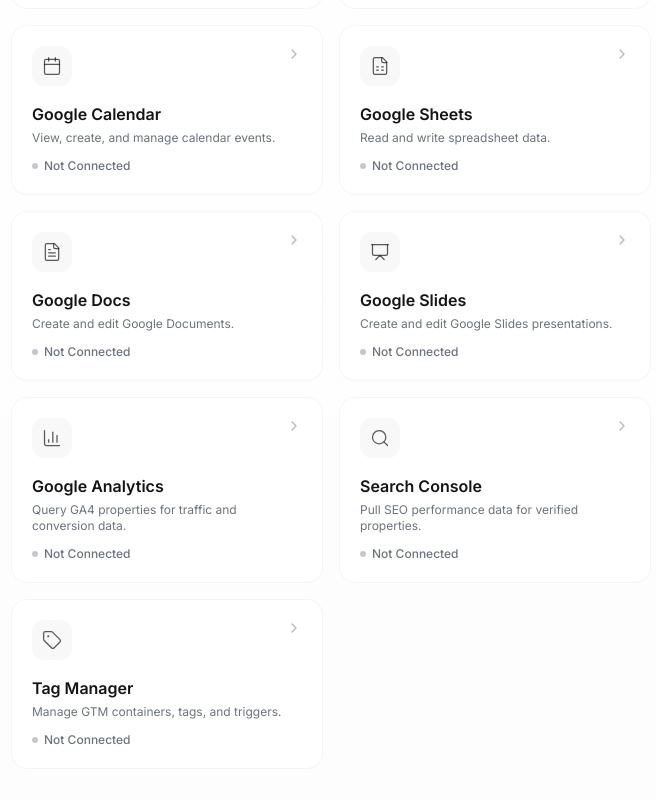
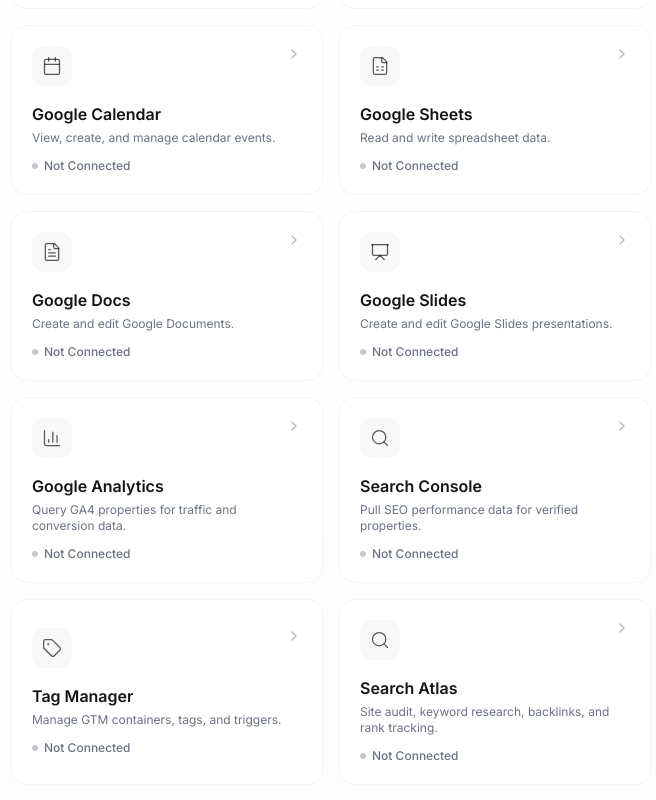
Before and after one commit to thecolinosborne/Ozlon-AI-Search, a React (Vite) app: page /integrations in a window 1280 px wide. Shown: the part 718-1518 px from the top of the page, without its empty margins (309-965 px from the left). Built offline with nearby package versions, Linux system fonts and the light colour scheme; the HTML template or start-up script is replaced by a standard one; what @capacitor-community/sqlite, @capacitor/core, @lovable.dev/cloud-auth-js would draw is missing.

Commit message:
Changes
Co-authored-by: thecolinosborne <124605697+thecolinosborne@users.noreply.github.com>

```diff
--- a/src/pages/Integrations.tsx
+++ b/src/pages/Integrations.tsx
@@ -128,6 +128,14 @@ const integrations: IntegrationEntry[] = [
     path: "/integrations/google-tag-manager",
     category: "google",
   },
+  {
+    id: "search-atlas",
+    name: "Search Atlas",
+    description: "Site audit, keyword research, backlinks, and rank tracking.",
+    icon: Search,
+    path: "/integrations/search-atlas",
+    category: "seo",
+  },
 ];
 
 // Map UI ids to provider names in integration_connections.
@@ -146,11 +154,13 @@ const PROVIDER_BY_ID: Record<string, string> = {
   "google-analytics": "youtube",
   "google-search-console": "youtube",
   "google-tag-manager": "youtube",
+  "search-atlas": "search_atlas",
 };
 
 const FILTERS: Array<{ id: "all" | Category; label: string }> = [
   { id: "all", label: "All" },
   { id: "google", label: "Google Apps" },
+  { id: "seo", label: "SEO" },
   { id: "crm", label: "CRM" },
   { id: "media", label: "Media" },
   { id: "productivity", label: "Productivity" },
```
